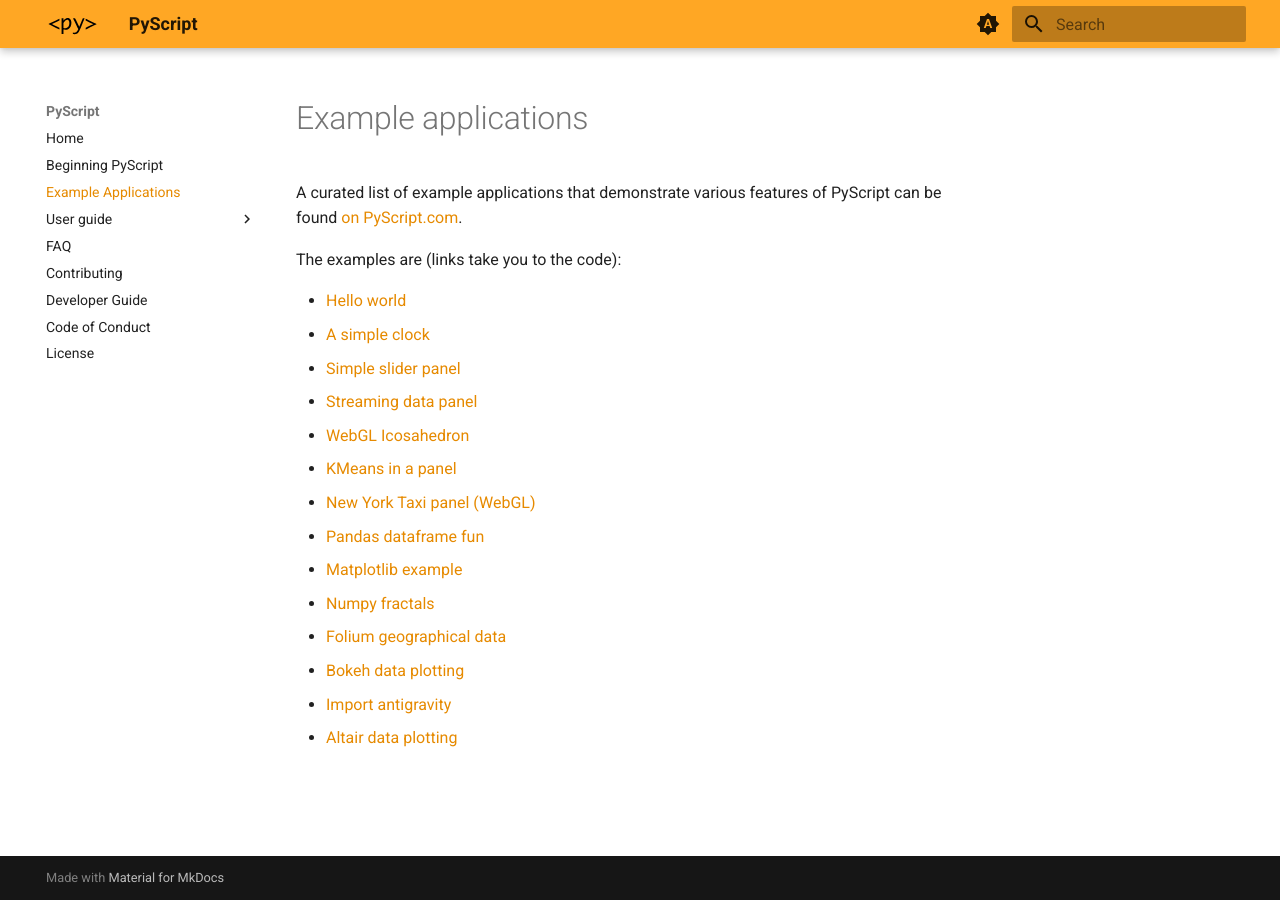
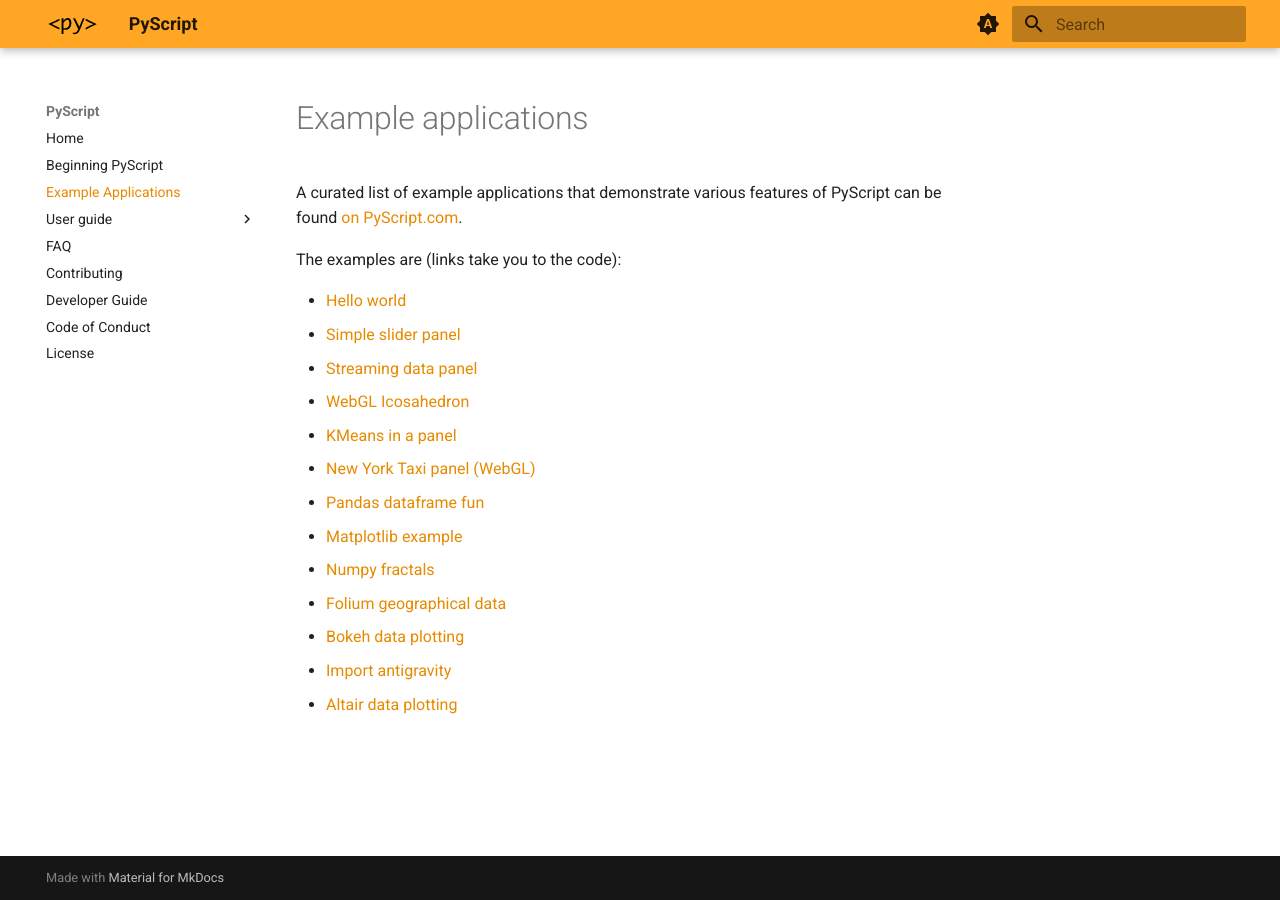
Before and after one commit to pyscript/docs, an MkDocs documentation site: the page built from docs/examples.md, in a window 1280 px wide. Built offline with MkDocs 1.6.1 and Material for MkDocs 9.7.7, drawn with Linux system fonts in a browser that asks for light colours; the version menu is left out.

Commit message:
Remove simple clock from examples

```diff
--- a/docs/examples.md
+++ b/docs/examples.md
@@ -6,7 +6,6 @@ PyScript can be found [on PyScript.com](https://pyscript.com/@examples).
 The examples are (links take you to the code):
 
 * [Hello world](https://pyscript.com/@examples/hello-world/latest)
-* [A simple clock](https://pyscript.com/@examples/simple-clock/latest)
 * [Simple slider panel](https://pyscript.com/@examples/simple-panel/latest)
 * [Streaming data panel](https://pyscript.com/@examples/streaming-in-panel/latest)
 * [WebGL Icosahedron](https://pyscript.com/@examples/webgl-icosahedron/latest)
```
